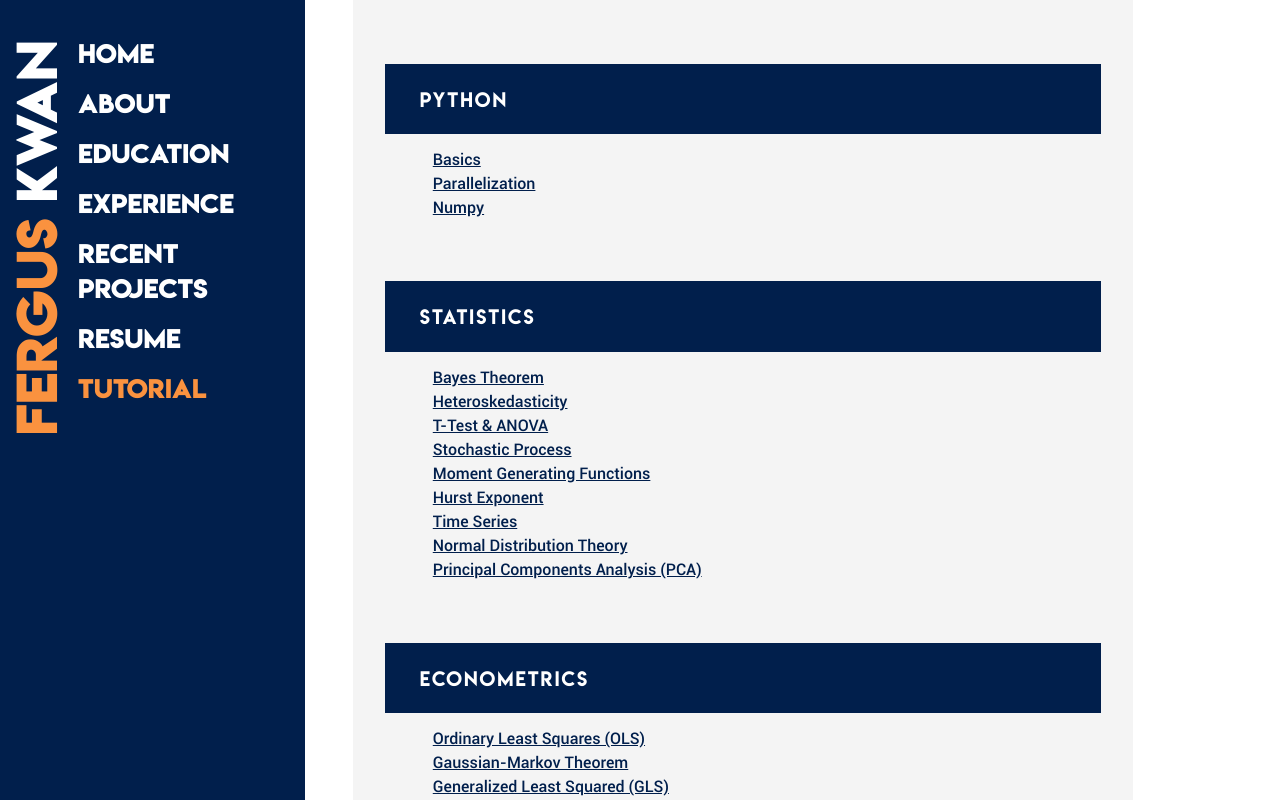
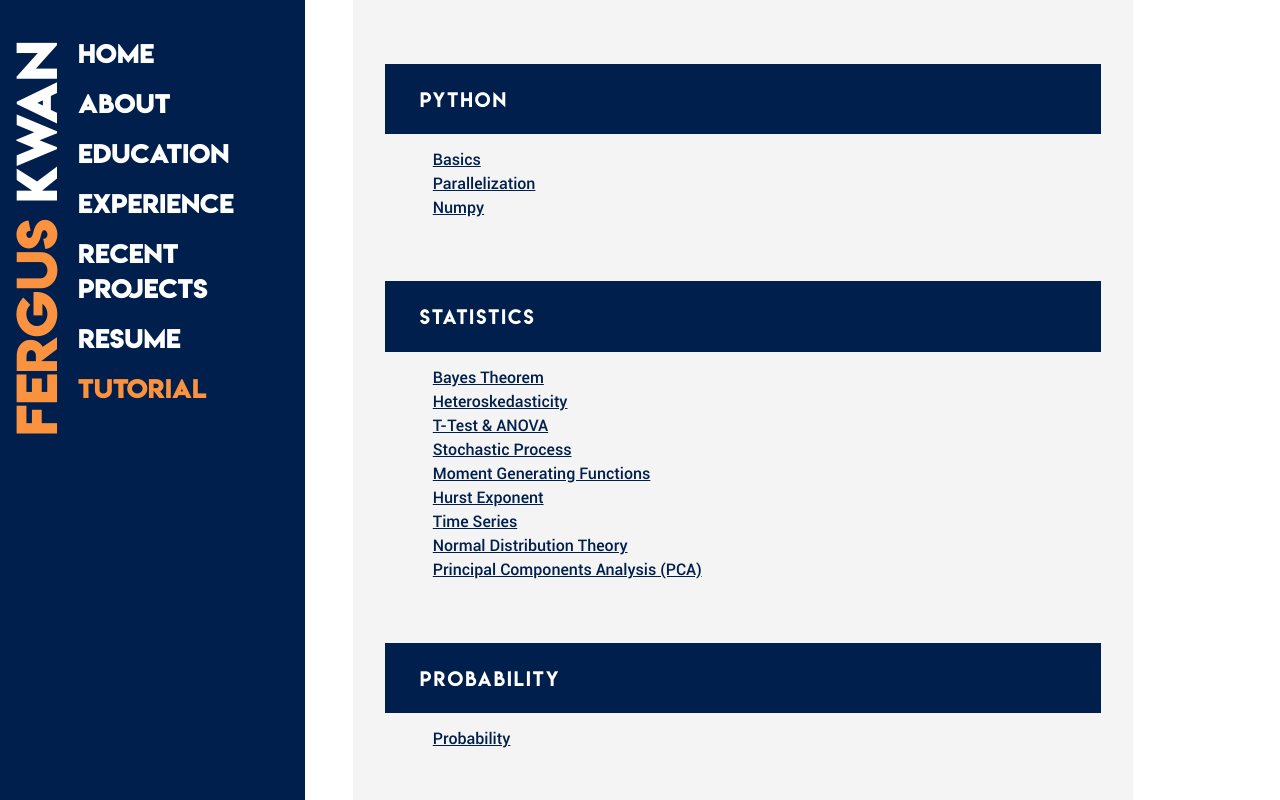
Before and after one commit to heamabc/fergus-quant, a React (Create React App) app: page /tutorial in a window 1280 px wide. Shown: the top 800 px of the page. Built offline with nearby package versions, Linux system fonts and the light colour scheme; a web font is replaced by a local one.

Commit message:
regular update

```diff
--- a/package.json
+++ b/package.json
@@ -2,10 +2,6 @@
   "name": "my-app",
   "version": "0.1.0",
   "private": true,
-  "engines": {
-    "node": "12.16.1",
-    "npm": "6.14.4"
-  },
   "dependencies": {
     "@material-ui/core": "^4.9.11",
     "@material-ui/icons": "^4.9.1",
--- a/src/components/Pages/Home/Tutorial.js
+++ b/src/components/Pages/Home/Tutorial.js
@@ -2,7 +2,7 @@ import React, { Component } from 'react';
 import Page from '../../CommonComponents/PageTemplate/PageTemplate'
 import PassageTitle, {MinorTitle} from '../../CommonComponents/PassageTitle/PassageTitle'
 import Title, {CategoryTitle} from '../../CommonComponents/Title/Title'
-import PythonTable,{StatTable, EconometricsTable, DataBaseTable, SoftwareEngineeringTable, FinanceTable, PortfolioManagementTable, QuantTable, MLTable, NNTable , TimeSeriesMLTable, NLPTable, GANTable, AWSTable, BigDataTable, OthersTable} from '../../CommonComponents/NavigationTable/NavigationTable'
+import PythonTable,{StatTable, ProbabilityTable, EconometricsTable, DataBaseTable, SoftwareEngineeringTable, FinanceTable, PortfolioManagementTable, QuantTable, MLTable, NNTable , TimeSeriesMLTable, NLPTable, GANTable, AWSTable, BigDataTable, OthersTable} from '../../CommonComponents/NavigationTable/NavigationTable'
 import '../css/AllPages.scss';
 
 
@@ -15,6 +15,9 @@ class HomePage extends Component {
 
                 <CategoryTitle label="Statistics" />
                 <StatTable />
+
+                <CategoryTitle label="Probability" />
+                <ProbabilityTable />
 
                 <CategoryTitle label="Econometrics" />
                 <EconometricsTable />
```
